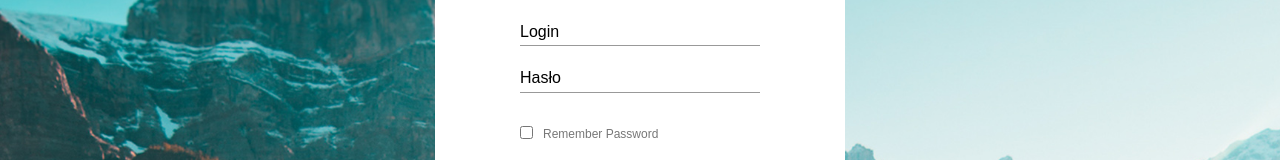
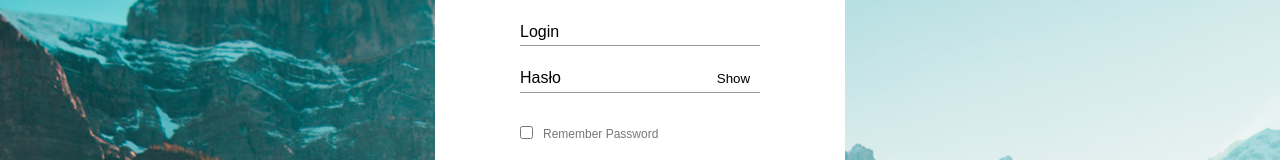
Before and after one commit to Szocik01/Fiszkando-frontend, a React (Create React App) app in the folder Projekt/: page /authentication in a window 1280 px wide. Shown: the part 348-508 px from the top of the page. Built offline with nearby package versions, Linux system fonts and the light colour scheme.

Commit message:
ShowPasswordButton

```diff
--- /dev/null
+++ b/Projekt/src/components/buttonShow.js
@@ -0,0 +1,8 @@
+import styles from './buttonShow.module.css';
+const ButtonShow = props =>{
+    return (
+        <button className={styles.button} type={props.type} onClick={props.onClick}>{props.children}</button>
+    );
+};
+
+export default ButtonShow;
--- /dev/null
+++ b/Projekt/src/components/buttonShow.module.css
@@ -0,0 +1,19 @@
+.button{
+    display: block;
+    position: absolute;
+    border: none;
+    left: 11.8rem;
+    top: 4.2rem;
+    cursor: pointer;
+    z-index: 2;
+    border-radius: 1rem;
+    padding: 0.1rem 0.5rem;
+    background-color: #fff;
+}
+.button:active,
+.button:hover{
+    background-color: #ccc;
+}
+.buttonOff{
+    display: none;
+}
--- a/Projekt/src/pages/Form.js
+++ b/Projekt/src/pages/Form.js
@@ -4,9 +4,11 @@ import Input from '../../src/components/Input';
 import logoFB from '../image/fb.png';
 import logoGP from '../image/gp.png';
 import logoTW from '../image/tw.png';
+import ButtonShow from '../components/buttonShow';
 
 const Form = () =>{
     const [change, setChange] = useState(true);
+    const [changePassword, setchangePassword] = useState(false);
 
     const loginMoveHandler = () => {
         setChange(true);
@@ -14,6 +16,9 @@ const Form = () =>{
     const registerMoveHandler = () =>{
         setChange(false);
     }
+    const passwordHandler = () =>{
+        setchangePassword(!changePassword);
+    };
 
     return (
         <div className={styles.image}>
@@ -31,7 +36,8 @@ const Form = () =>{
                 <div className={styles.main}>
                    <form id={change ? styles.login : styles.loginOff} className={styles.input_grup}>
                         <Input type="text" id="loginL">Login</Input>
-                        <Input type="password" id="passwordL">Hasło</Input>
+                        <ButtonShow type="button" onClick={passwordHandler}>Show</ButtonShow>
+                        <Input  type={changePassword ? 'text' : 'password'} id="passwordL">Hasło</Input>
                         <div className={styles.checbox_input}>
                             <input type="checkbox" className={styles.chech_box}/><span>Remember Password</span>
                         </div>
```
